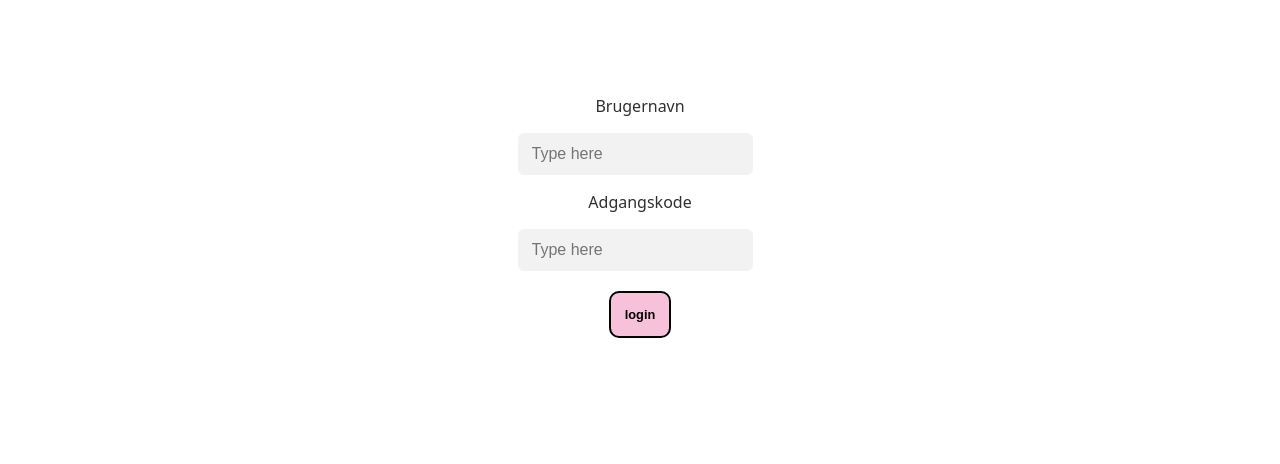
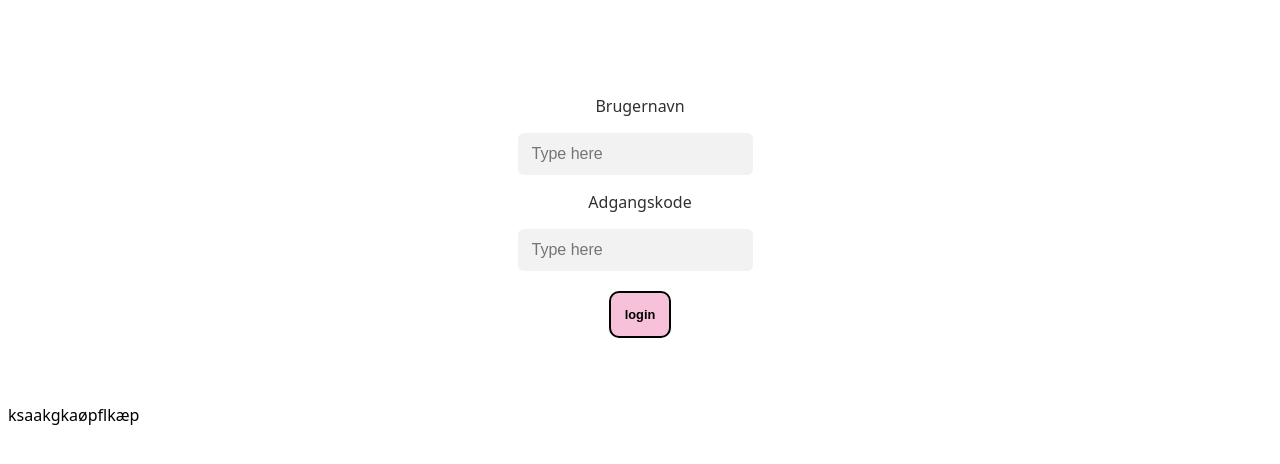
Before and after one commit to Studiegruppe-11/dis-3-semester, a website: page client/pages/login.html in a window 1280 px wide. Shown: the part 76-540 px from the top of the page. Drawn offline with nearby package versions, Linux system fonts and the light colour scheme.

Commit message:
Update login.html

```diff
--- a/client/pages/login.html
+++ b/client/pages/login.html
@@ -36,6 +36,9 @@
       </div>
     </div>
     <div class="center"></div>
+
+
+    <p>ksaakgkaøpflkæp</p>
   </body>
 
   <script src="https://cdn.jsdelivr.net/npm/axios/dist/axios.min.js"></script>
```
